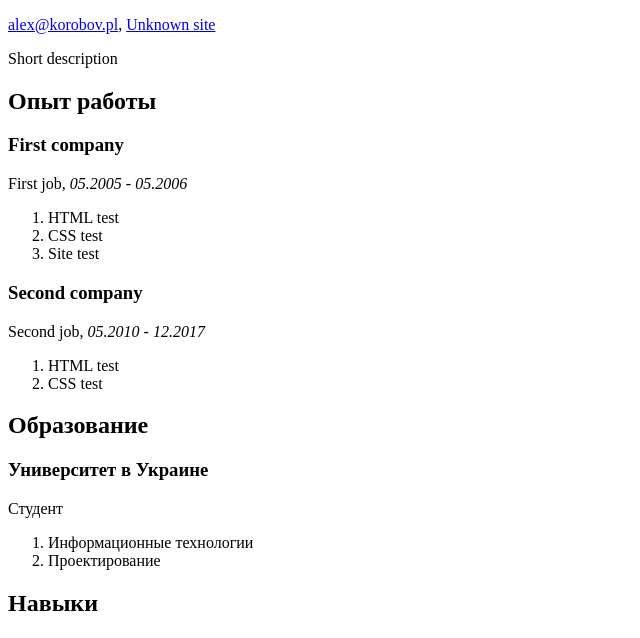
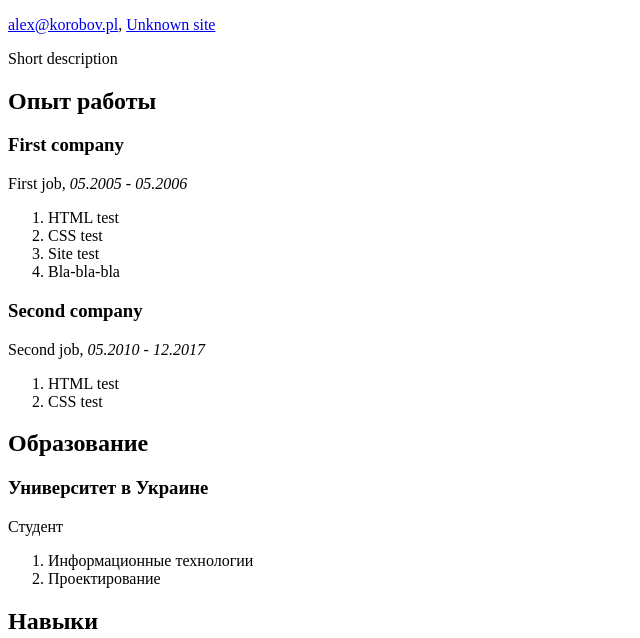
Before and after one commit to alexkorobov/alexkorobov, a plain HTML site: page index.html in a window 1280 px wide. Shown: the part 105-743 px from the top of the page, without its empty margins (0-640 px from the left). Drawn offline with Linux system fonts and the light colour scheme.

Commit message:
added Bla-bla-bla

```diff
--- a/index.html
+++ b/index.html
@@ -23,6 +23,7 @@
                 <li>HTML test</li>
                 <li>CSS test</li>
                 <li>Site test</li>
+                <li>Bla-bla-bla</li>
             </ol>
             <h3>Second company</h3>
             <p>Second job, <span style="font-style:italic">05.2010 - 12.2017</span></p>
```
